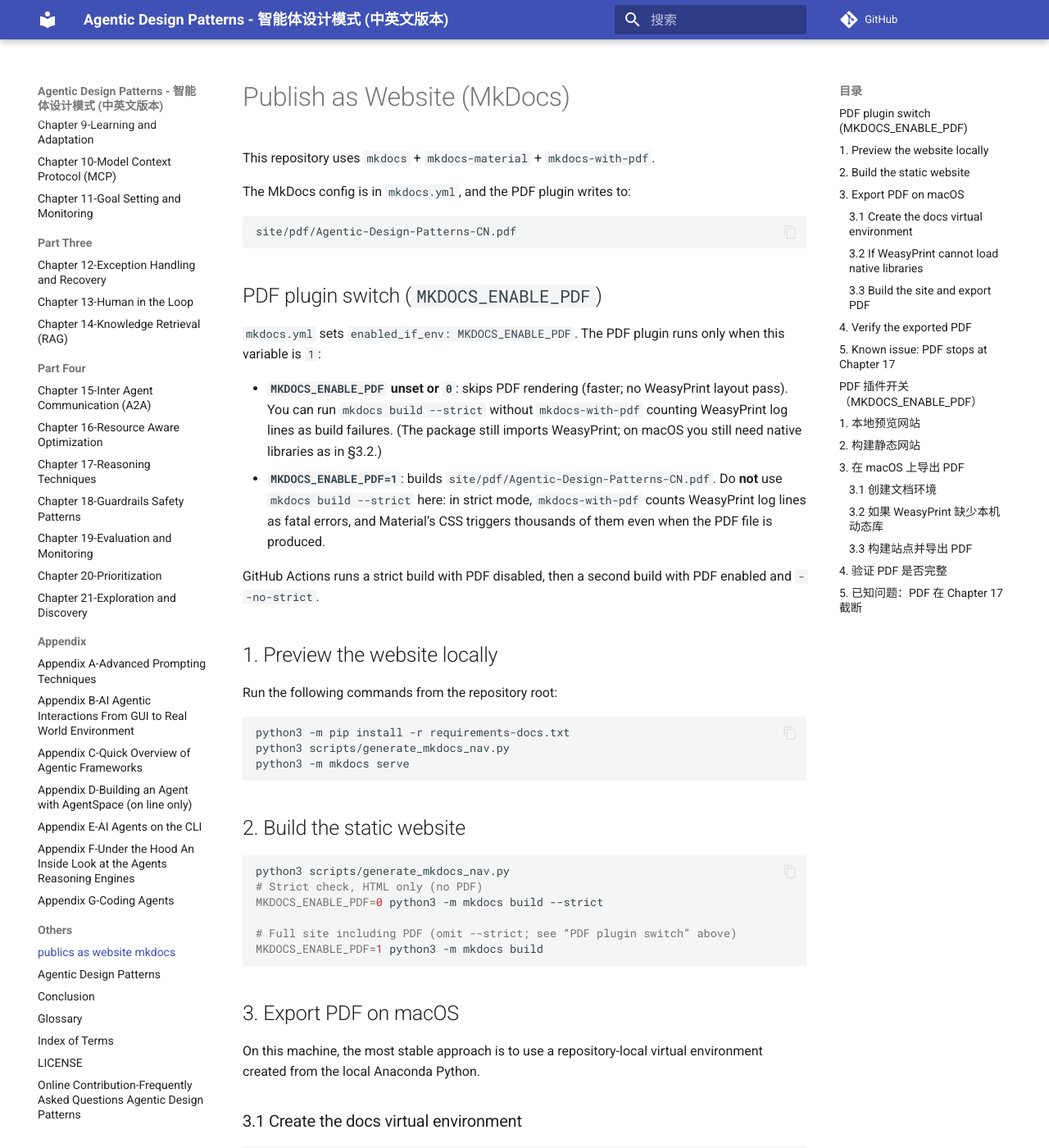
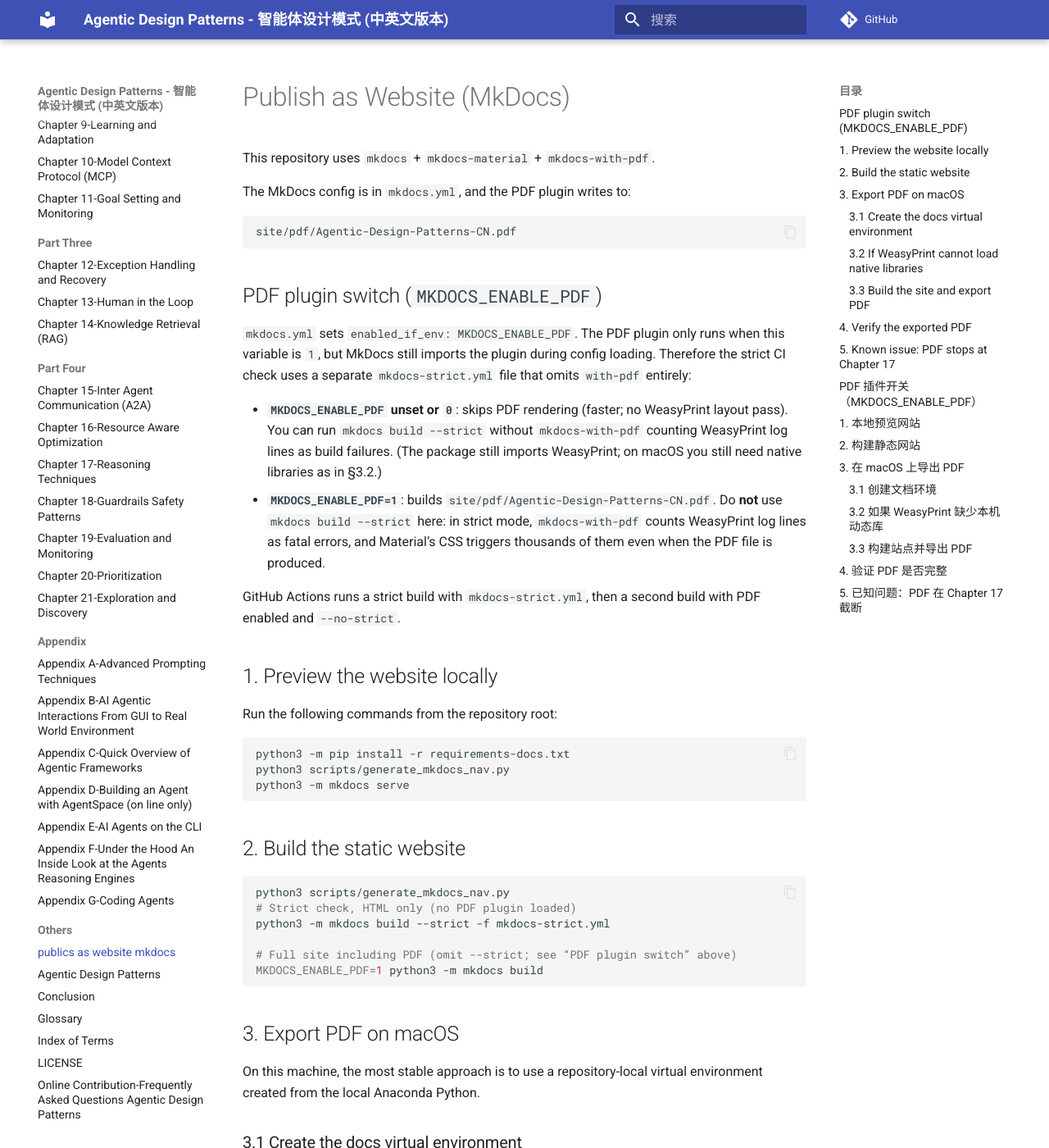
Before and after one commit to ningg/Agentic-Design-Patterns-CN, an MkDocs documentation site: the page built from cn/publics_as_website_mkdocs.md, in a window 1280 px wide and 1400 px high. Shown: the whole window at 82% size. Built offline with MkDocs 1.6.1 and Material for MkDocs 9.7.7, drawn with Linux system fonts in a browser that asks for light colours; comment, search, counter and statistics services are not loaded.

Commit message:
fix(ci): use separate MkDocs config for strict build
Made-with: Cursor

````diff
--- a/cn/publics_as_website_mkdocs.md
+++ b/cn/publics_as_website_mkdocs.md
@@ -10,12 +10,12 @@ site/pdf/Agentic-Design-Patterns-CN.pdf
 
 ## PDF plugin switch (`MKDOCS_ENABLE_PDF`)
 
-`mkdocs.yml` sets `enabled_if_env: MKDOCS_ENABLE_PDF`. The PDF plugin runs only when this variable is `1`:
+`mkdocs.yml` sets `enabled_if_env: MKDOCS_ENABLE_PDF`. The PDF plugin only runs when this variable is `1`, but MkDocs still imports the plugin during config loading. Therefore the strict CI check uses a separate `mkdocs-strict.yml` file that omits `with-pdf` entirely:
 
 - **`MKDOCS_ENABLE_PDF` unset or `0`**: skips PDF rendering (faster; no WeasyPrint layout pass). You can run `mkdocs build --strict` without `mkdocs-with-pdf` counting WeasyPrint log lines as build failures. (The package still imports WeasyPrint; on macOS you still need native libraries as in §3.2.)
 - **`MKDOCS_ENABLE_PDF=1`**: builds `site/pdf/Agentic-Design-Patterns-CN.pdf`. Do **not** use `mkdocs build --strict` here: in strict mode, `mkdocs-with-pdf` counts WeasyPrint log lines as fatal errors, and Material’s CSS triggers thousands of them even when the PDF file is produced.
 
-GitHub Actions runs a strict build with PDF disabled, then a second build with PDF enabled and `--no-strict`.
+GitHub Actions runs a strict build with `mkdocs-strict.yml`, then a second build with PDF enabled and `--no-strict`.
 
 ## 1. Preview the website locally
 
@@ -31,8 +31,8 @@ python3 -m mkdocs serve
 
 ```bash
 python3 scripts/generate_mkdocs_nav.py
-# Strict check, HTML only (no PDF)
-MKDOCS_ENABLE_PDF=0 python3 -m mkdocs build --strict
+# Strict check, HTML only (no PDF plugin loaded)
+python3 -m mkdocs build --strict -f mkdocs-strict.yml
 
 # Full site including PDF (omit --strict; see “PDF plugin switch” above)
 MKDOCS_ENABLE_PDF=1 python3 -m mkdocs build
--- a/mkdocs.yml
+++ b/mkdocs.yml
@@ -26,8 +26,8 @@ plugins:
       lang:
         - zh
         - en
-  # PDF generation toggled via MKDOCS_ENABLE_PDF=1 so CI can run `mkdocs build --strict`
-  # without mkdocs-with-pdf counting thousands of WeasyPrint CSS errors (Material theme).
+  # PDF generation is toggled via MKDOCS_ENABLE_PDF=1 for the deploy build.
+  # Strict CI uses `mkdocs-strict.yml` so `mkdocs-with-pdf` is not imported at all.
   - with-pdf:
       enabled_if_env: MKDOCS_ENABLE_PDF
       output_path: pdf/Agentic-Design-Patterns-CN.pdf
````
Also changed, not shown: mkdocs-strict.yml (added, +9 -0 lines), 1 other file.
